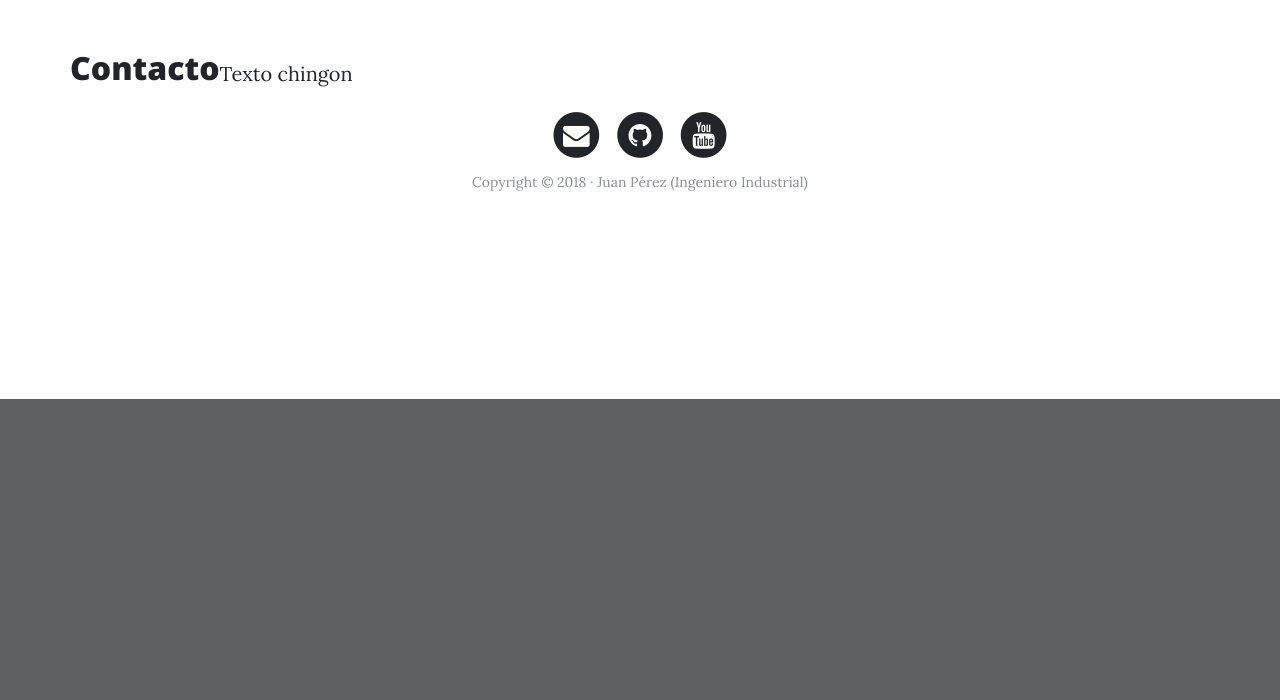
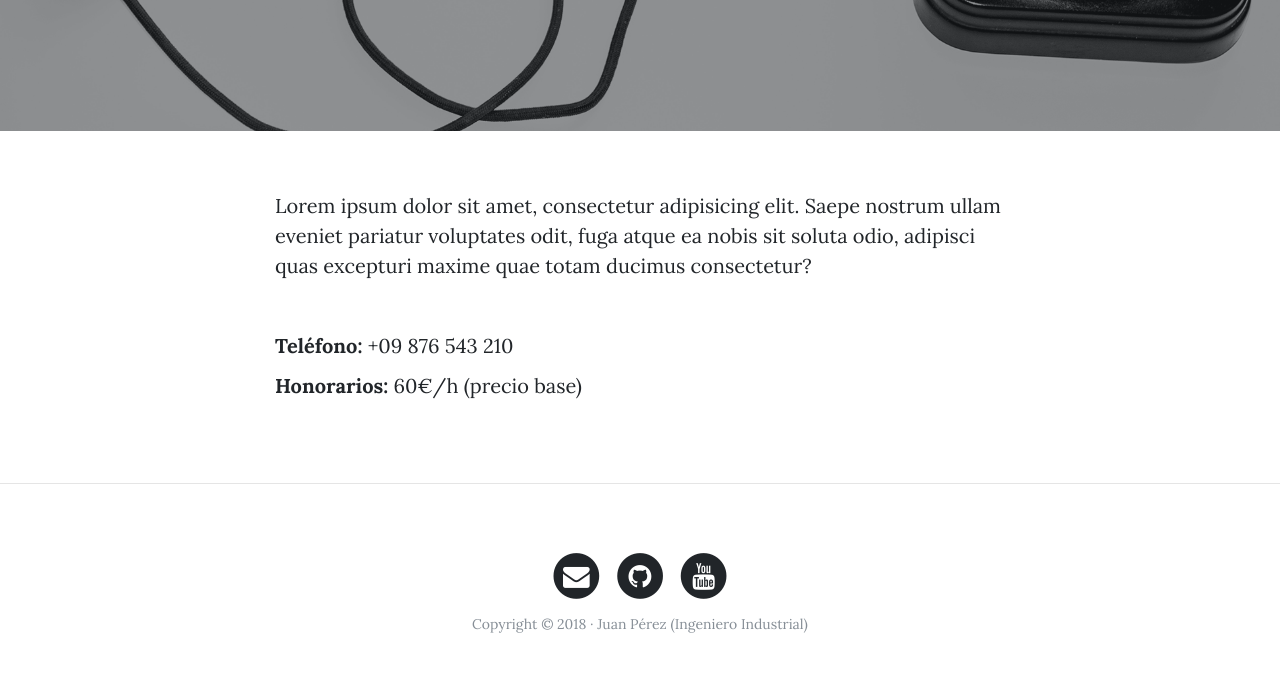
Before and after one commit to sr-vazkez/web-personal-django, a Django app: page /contact in a window 1280 px wide. Shown: the part 401-1101 px from the top of the page. Before the commit the page ends 800 px from the top, so only its background shows below. Run offline with Django 3.2, Linux system fonts and the light colour scheme; some libraries are stand-ins or nearby versions.

Commit message:
terminando contact

```diff
--- a/webpersonal/core/templates/core/base.html
+++ b/webpersonal/core/templates/core/base.html
@@ -75,7 +75,7 @@
 
      </div>
    </div>
-
+   {% if request.path != "/" %}<hr>{% endif %}
 
 
 
--- a/webpersonal/core/templates/core/contact.html
+++ b/webpersonal/core/templates/core/contact.html
@@ -1,6 +1,18 @@
 {% extends 'core/base.html' %}
 {% block title %}Contacto{% endblock %}
+{% block background %}{% load static %}{% static 'core/img/contact-bg.jpg' %}{% endblock%}
+
+
+{% block headers %}
+<h1>Contacto</h1>
+<span class="subheading">Asesoría</span>
+{% endblock%}
+
 {% block content %}
-<h2>Contacto</h2>
-<p>Texto chingon</p>
+<div class="col-lg-8 col-md-10 mx-auto">
+     <p>Lorem ipsum dolor sit amet, consectetur adipisicing elit. Saepe nostrum ullam eveniet pariatur voluptates odit, fuga atque ea nobis sit soluta odio, adipisci quas excepturi maxime quae totam ducimus consectetur?</p>
+     <br>
+     <p><b>Teléfono:</b> +09 876 543 210</p>
+     <p><b>Honorarios:</b> 60€/h (precio base)</p>
+</div>
 {% endblock %}
```
